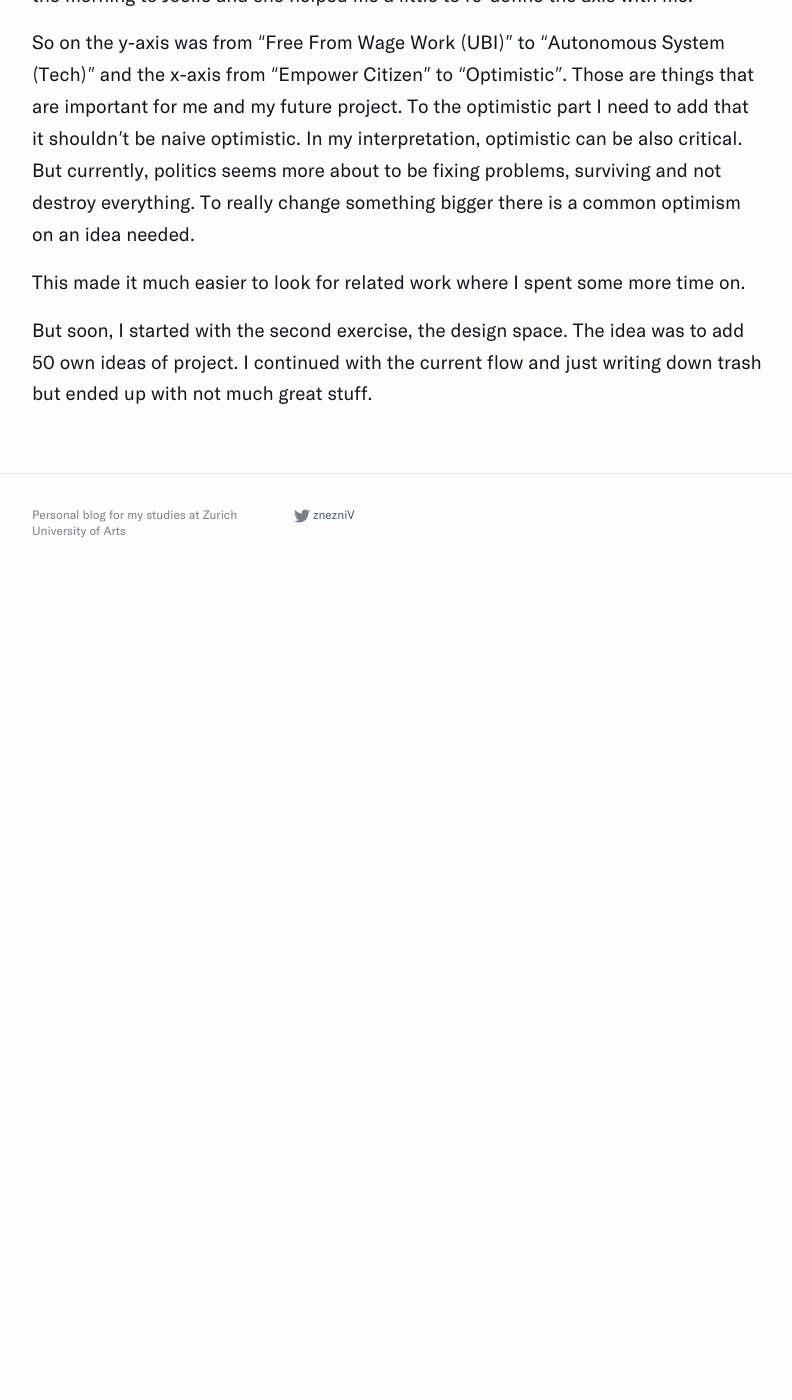
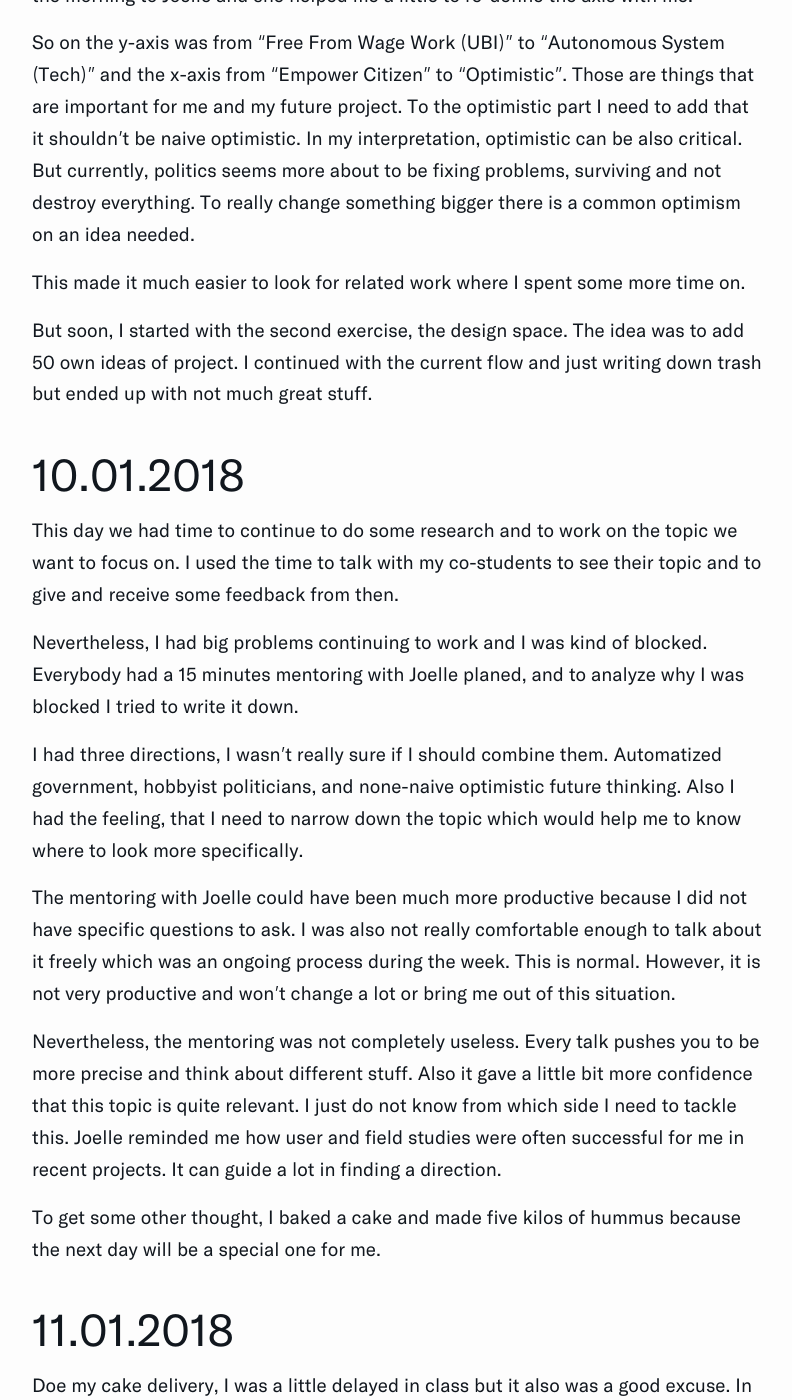
Before and after one commit to znezniV/znezniv.github.io, a Jekyll site: the page built from _posts/2019-01-07-Thesis-Seminar.md, in a window 1280 px wide and 1400 px high, scrolled down 5626 px. Shown: the whole window, without its empty margins (242-1034 px from the left). Built offline with Jekyll 4.4.1, drawn with Linux system fonts in a browser that asks for light colours; before the commit the page ends 6228 px from its top, so only the background shows below that; some of the changed text lies outside the part shown.

Commit message:
new post

```diff
--- a/_posts/2019-01-07-Thesis-Seminar.md
+++ b/_posts/2019-01-07-Thesis-Seminar.md
@@ -61,3 +61,27 @@ So on the y-axis was from "Free From Wage Work (UBI)" to "Autonomous System (Tec
 This made it much easier to look for related work where I spent some more time on.
 
 But soon, I started with the second exercise; the design space. The idea was to add 50 own ideas of project. I continued with the current flow and just writing down trash but ended up with not much great stuff.
+
+## 10.01.2018
+This day we had time to continue to do some research and to work on the topic we want to focus on. I used the time to talk with my co-students to see their topic and to give and receive some feedback from then.
+
+Nevertheless, I had big problems continuing to work and I was kind of blocked. Everybody had a 15 minutes mentoring with Joëlle planed, and to analyze why I was blocked I tried to write it down.
+
+I had three directions, I wasn't really sure if I should combine them. Automatized government, hobbyist politicians, and none-naive optimistic future thinking.
+Also I had the feeling, that I need to narrow down the topic which would help me to know where to look more specifically.
+
+The mentoring with Joëlle could have been much more productive because I did not have specific questions to ask. I was also not really comfortable enough to talk about it freely which was an ongoing process during the week. This is normal. However, it is not very productive and won't change a lot or bring me out of this situation.
+
+Nevertheless, the mentoring was not completely useless. Every talk pushes you to be more precise and think about different stuff. Also it gave a little bit more confidence that this topic is quite relevant. I just do not know from which side I need to tackle this. Joëlle reminded me how user and field studies were often successful for me in recent projects. It can guide a lot in finding a direction.
+
+To get some other thought, I baked a cake and made five kilos of hummus because the next day will be a special one for me.
+
+## 11.01.2018
+Doe my cake delivery, I was a little delayed in class but it also was a good excuse. In the class, Joëlle already began to explain the next and fourth exercise "10 ways of manifestation". Basically, in which form we are going to display our experience of the bachelor project. Again, this was more of a brainstorming thing in which I think I'm not good at and this doesn't help a lot either.
+
+In one hour, I really made ten different manifestations which some I did not like. But my favorite was a Tamagotchi for politics where some people have to take care of a political department in a hobbyist way. In my vision of the last week, I painted a future with an implementation of the universal basic income where most of the state and government is automatized as well as the economy and people take place in ethical positions. If mandatory or not, people should be able to participate as hobbyist politicians in a way. This time with a Tamagotchi.
+
+Later in the day, we were asked to make a plan of the following final week were we should make a so called pretotype, field research and a presentation of our pretotype.
+It definitely would make sense for me to talk with other people to get a little out of my head. So I planed an interview.
+
+More details on the plan of the final week will follow.
```
